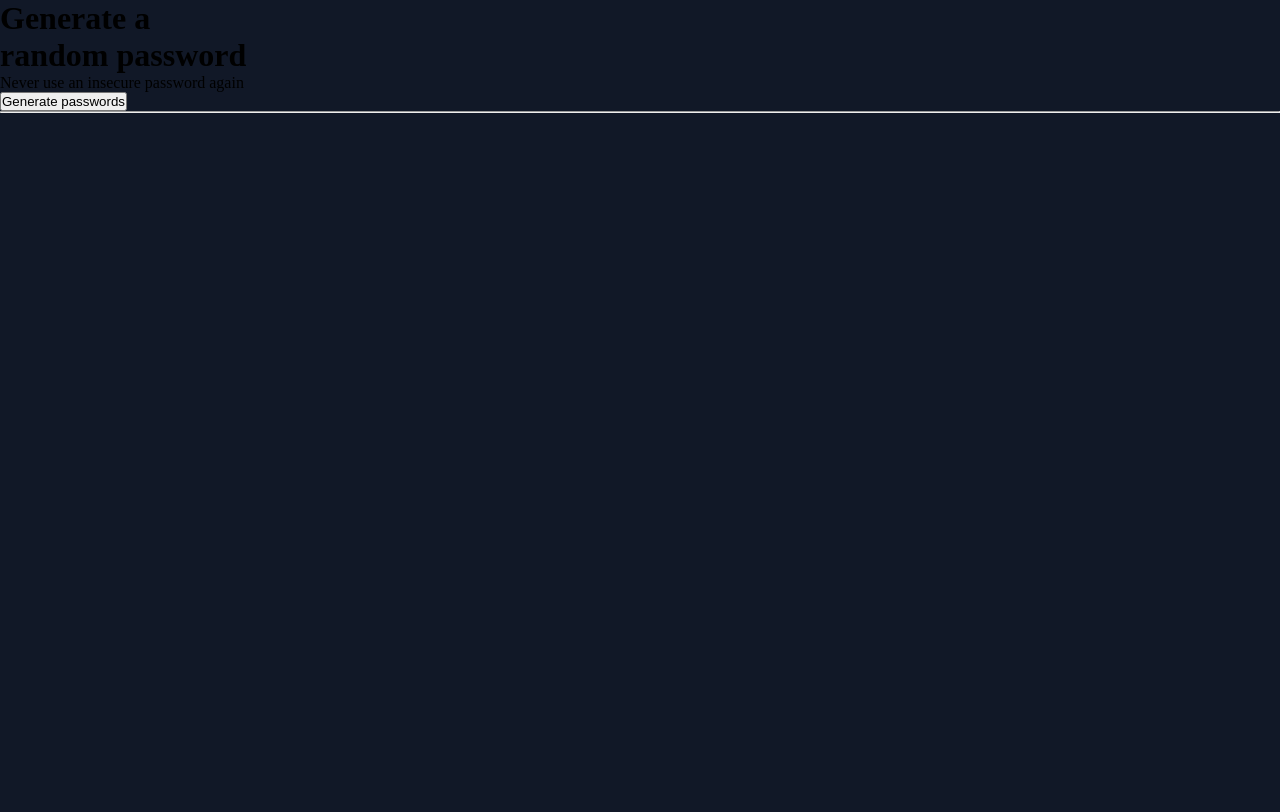
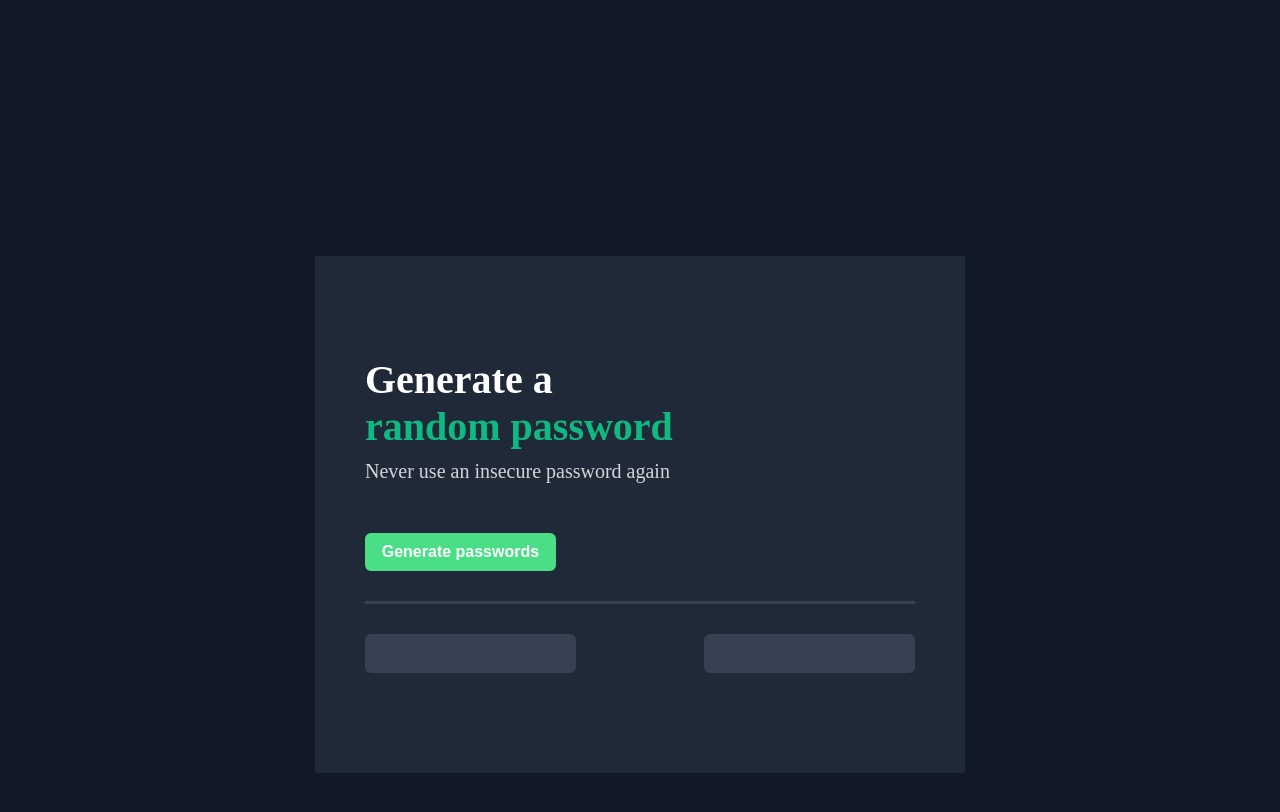
Before and after one commit to shpokas-io/Password-generator-app, a plain HTML site: page index.html in a window 1280 px wide. Drawn offline with Linux system fonts and the light colour scheme.

Commit message:
added main css styling, also added comments to css for better readability of the code .

```diff
--- a/index.html
+++ b/index.html
@@ -9,16 +9,26 @@
 </head>
 
 <body>
+
   <div class="main-container">
+
     <header class="header-element">
       <h1>Generate a <br> <span id="green-clr">random password</span> </h1>
       <p>Never use an insecure password again</p>
     </header>
+
     <button id="gen-pass">Generate passwords</button>
-    <hr class="line">
+
+    <hr class="line" style="height: 3px; background-color: #374151; border-style: none;">
+
+    <div class="pass-field-container">
+      <div class="password-field" id="first"></div>
+      <div class="password-field" id="second"></div>
+    </div>
   </div>
-  <div class="password-field" id="first"></div>
-  <div class="password-field" id="second"></div>
+
+
+
   <script src="script.js"></script>
 </body>
 
--- a/style.css
+++ b/style.css
@@ -7,7 +7,8 @@
 
   /* COLORS secondary */
   --clr-s-green: #10B981;
-
+  --clr-btn: #4ADF86;
+  --clr-txt-grayish: #D5D4D8;
   /* FONT PARAMETERS */
 
   /* SIZE */
@@ -19,6 +20,7 @@
   --fnt-wght-medium: 600;
 }
 
+/* MAIN */
 * {
   margin: 0;
   padding: 0;
@@ -27,7 +29,74 @@
 body {
   font-weight: 400;
   background-color: var(--clr-m-bckg-dark);
+  box-sizing: border-box;
+  /* display: flex; */
 }
 
 
+
+.main-container {
+  background-color: var(--clr-m-appbckg-medium);
+  display: flex;
+  flex-direction: column;
+  padding: 100px 50px;
+  max-width: 550px;
+  max-height: 550px;
+  margin: 20% auto;
+}
+
+.main-container hr {
+  margin-bottom: 30px;
+}
+
+
+
+/* ASSETS */
+
+#gen-pass {
+  font-size: var(--fnt-size-btn);
+  font-weight: var(--fnt-wght-medium);
+  color: white;
+  background-color: var(--clr-btn);
+  padding: 10px;
+  border-radius: 6px;
+  border-style: none;
+  width: 11.93rem;
+  height: auto;
+  margin-bottom: 30px;
+}
+
+.password-field {
+  background-color: var(--clr-m-appbckg-lighter);
+  width: 13.18rem;
+  height: 2.43rem;
+  border-radius: 6px;
+}
+
+.pass-field-container {
+  display: flex;
+  justify-content: space-between;
+}
+
+
+
+
 /* Txt parameter */
+
+h1 {
+  color: white;
+  font-size: var(--fnt-size-big);
+  font-weight: var(--fnt-wght-extra-bold);
+  margin-bottom: 10px;
+}
+
+#green-clr {
+  color: var(--clr-s-green);
+}
+
+p {
+  color: var(--clr-txt-grayish);
+  font-size: var(--fnt-size-rglr);
+  margin-bottom: 50px;
+
+}
```
